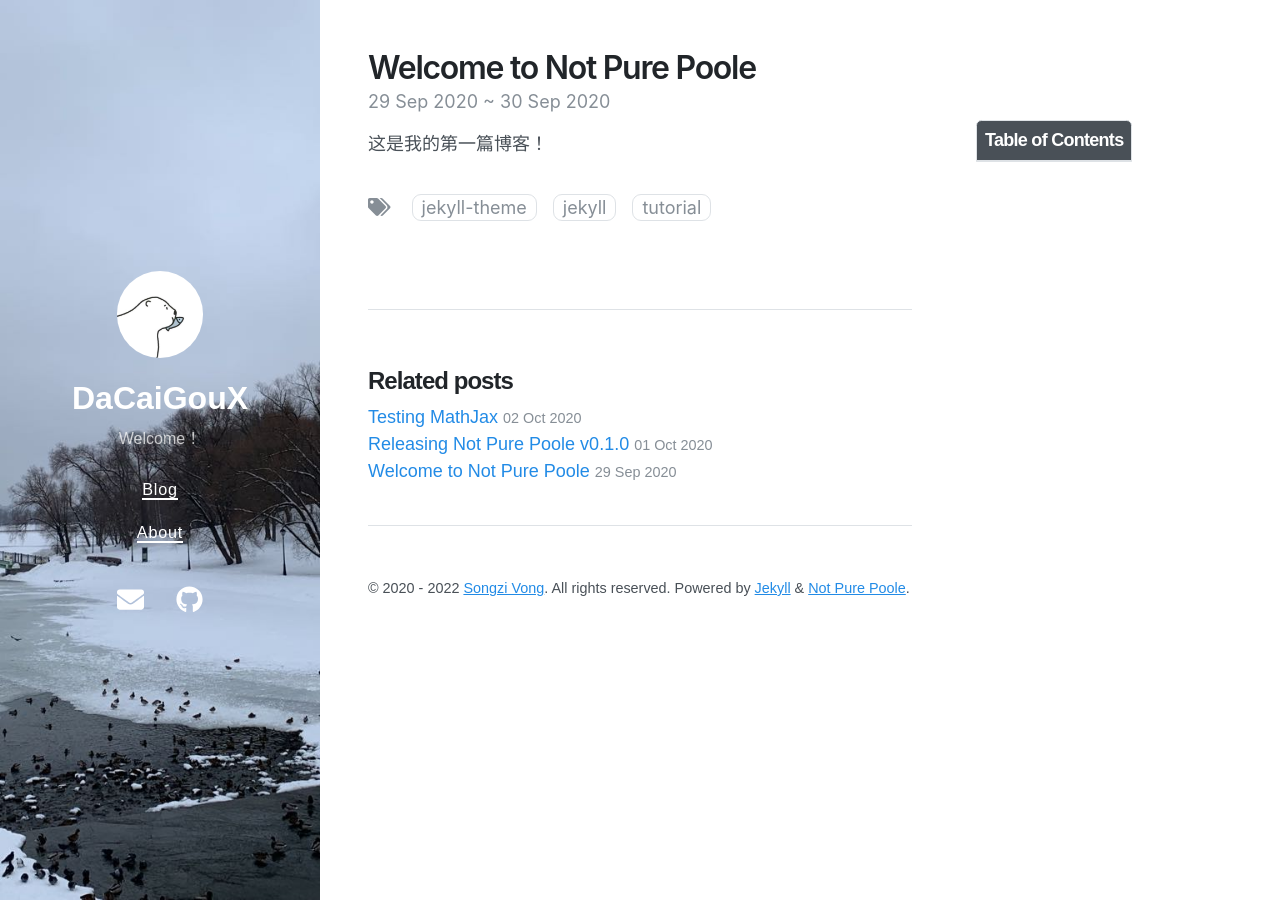
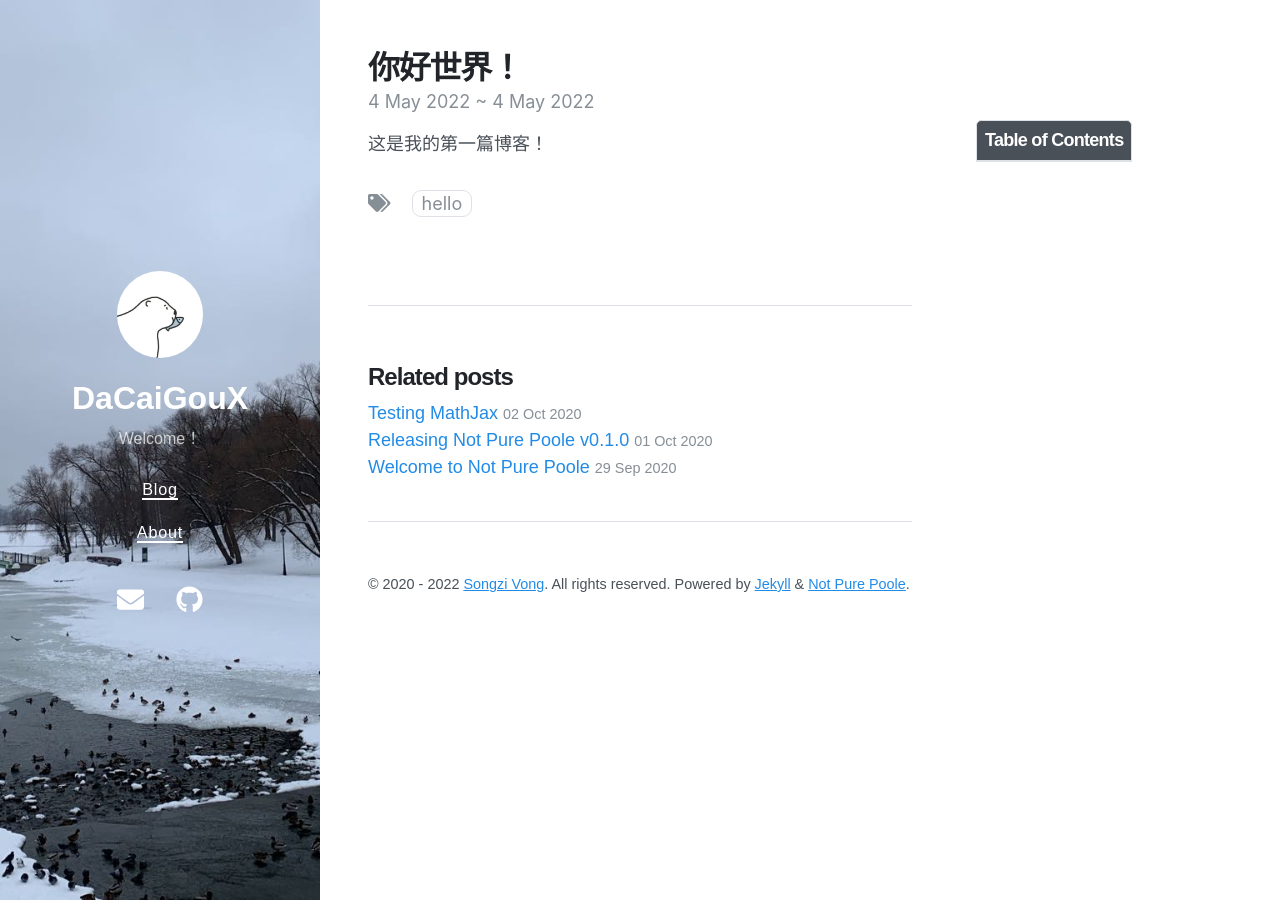
Before and after one commit to dacaigoux/dacaigoux.github.io, a Jekyll site: the page built from _posts/2022-05-04-你好，世界！.md, in a window 1280 px wide. Built offline with Jekyll 4.4.1, drawn with Linux system fonts in a browser that asks for light colours; nearby versions of some CDN libraries.

Commit message:
Update 2022-05-04-你好，世界！.md

```diff
--- a/_posts/2022-05-04-你好，世界！.md
+++ b/_posts/2022-05-04-你好，世界！.md
@@ -1,9 +1,9 @@
 ---
 layout: post
-title: Welcome to Not Pure Poole
-date: 2020-09-29 23:18 +0800
-last_modified_at: 2020-10-01 01:08:25 +0800
-tags: [jekyll theme, jekyll, tutorial]
+title: 你好世界！
+date: 2022-05-04 19:27 +0800
+last_modified_at: 2022-05-04 19:27 +0800 +0800
+tags: [Hello]
 toc:  true
 ---
 
```
